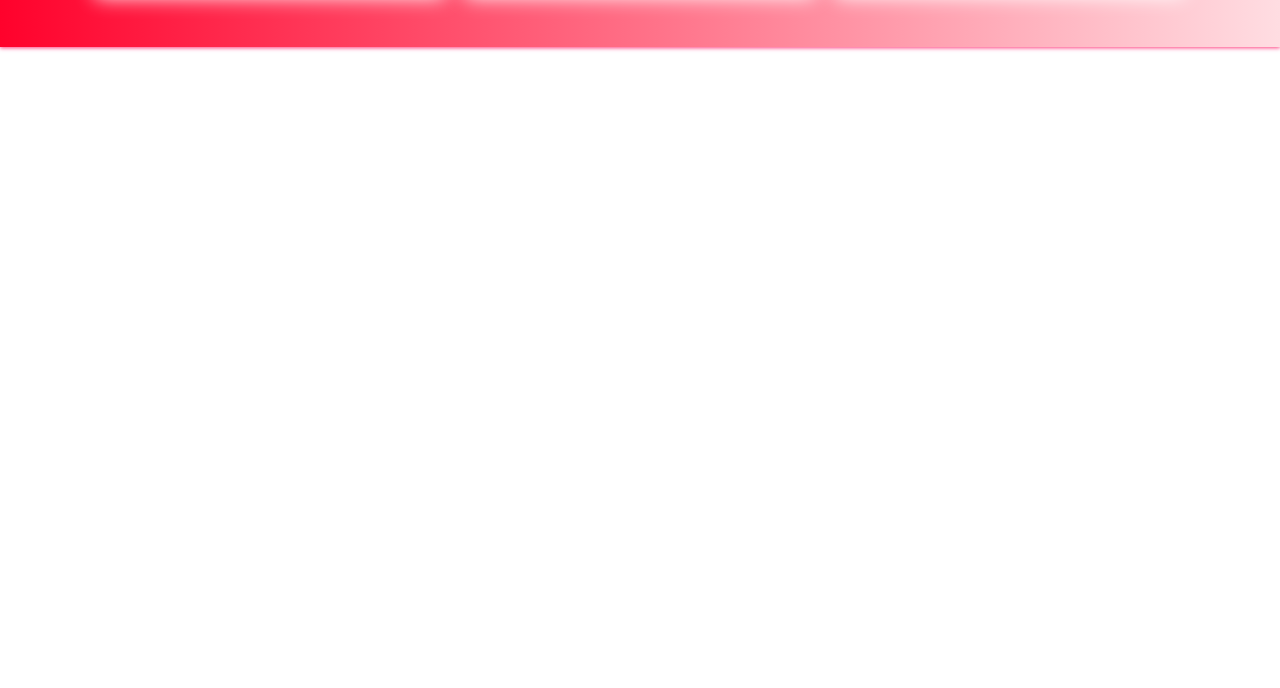
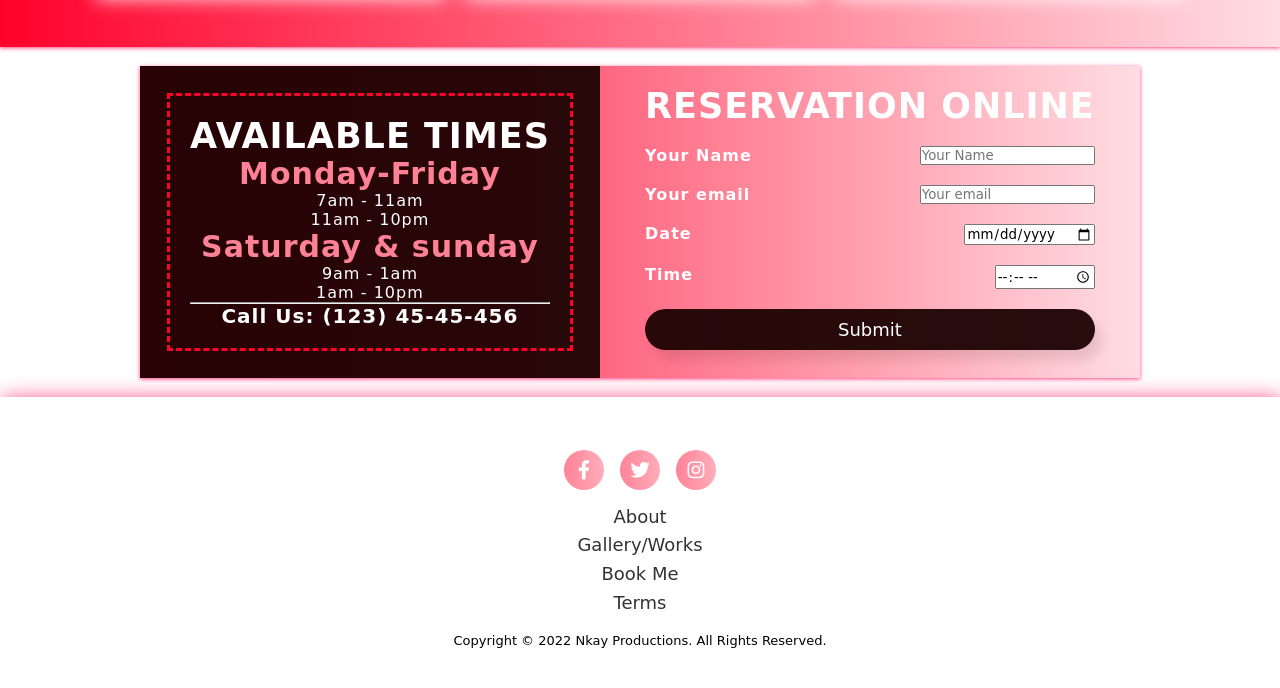
Before and after one commit to nika1414/HomeBraiding_Booking, a plain HTML site: page index.html in a window 1280 px wide. Shown: the part 1595-2283 px from the top of the page. Before the commit the page ends 1661 px from the top, so only its background shows below. Drawn offline with Linux system fonts and the light colour scheme; a web font is replaced by a local one.

Commit message:
allCommit

```diff
--- a/index.html
+++ b/index.html
@@ -33,7 +33,7 @@
           <div class="menu">
             <li class="menuItem"><a href="#About">About</a></li>
             <li class="menuItem"><a href="#Gallery">Gallery/Works</a></li>
-            <li class="menuItem"><a href="#Contacts">Book Me</a></li>
+            <li class="menuItem"><a href="#Booking">Book Me</a></li>
           </div>
         </ul>
       </nav>
@@ -118,7 +118,77 @@
       </div>
     </section>
     <br />
-    <article id="booking"></article>
+    <article id="Booking">
+      <div class="wrapper">
+        <div class="available">
+          <div class="container-time">
+            <h2 class="heading">Available Times</h2>
+            <h3 class="heading-days">Monday-Friday</h3>
+            <p>7am - 11am</p>
+            <p>11am - 10pm</p>
+
+            <h3 class="heading-days">Saturday & sunday</h3>
+            <p>9am - 1am</p>
+            <p>1am - 10pm</p>
+
+            <hr />
+
+            <h4 class="heading-phone">Call Us: (123) 45-45-456</h4>
+          </div>
+
+          <div class="container-form">
+            <form action="#">
+              <h2 class="heading heading-yellow">Reservation Online</h2>
+
+              <div class="form-field">
+                <p>Your Name</p>
+                <input type="text" placeholder="Your Name" />
+              </div>
+              <div class="form-field">
+                <p>Your email</p>
+                <input type="email" placeholder="Your email" />
+              </div>
+              <div class="form-field">
+                <p>Date</p>
+                <input type="date" />
+              </div>
+              <div class="form-field">
+                <p>Time</p>
+                <input type="time" />
+              </div>
+
+              <button class="btn">Submit</button>
+            </form>
+          </div>
+        </div>
+      </div>
+    </article>
+
+    <br />
+    <footer>
+      <div class="footer-basic">
+        <div class="social">
+          <a href="https://www.facebook.com/"
+            ><li><i class="fab fa-facebook-f"></i></li
+          ></a>
+          <a href="https://twitter.com/" target="_blank"
+            ><li><i class="fab fa-twitter"></i></li
+          ></a>
+          <a href="https://www.instagram.com/" target="_blank"
+            ><li><i class="fab fa-instagram"></i></li
+          ></a>
+        </div>
+        <ul class="list-inline">
+          <li class="list-inline-item"><a href="#About">About</a></li>
+          <li class="list-inline-item"><a href="#Gallery">Gallery/Works</a></li>
+          <li class="list-inline-item"><a href="#Booking">Book Me</a></li>
+          <li class="list-inline-item"><a href="#">Terms</a></li>
+        </ul>
+        <p class="copyright">
+          Copyright © 2022 Nkay Productions. All Rights Reserved.
+        </p>
+      </div>
+    </footer>
     <script src="script.js"></script>
   </body>
 </html>
--- a/script.js
+++ b/script.js
@@ -4,10 +4,10 @@ window.onscroll = function () {
 };
 
 // Get the navbar
-var navbar = document.querySelector("header");
+let navbar = document.querySelector("header");
 
 // Get the offset position of the navbar
-var sticky = navbar.offsetTop;
+let sticky = navbar.offsetTop;
 
 // Add the sticky class to the navbar when you reach its scroll position. Remove "sticky" when you leave the scroll position
 function myFunction() {
@@ -22,11 +22,11 @@ function myFunction() {
 }
 const menu = document.querySelector("ul");
 const menuItem = document.querySelectorAll("li");
-var allInputs = document.getElementsByTagName("input");
+let allInputs = document.getElementsByTagName("input");
 menuItem.forEach((el) => {
   el.addEventListener("click", () => {
     menu.style.position = "inherit";
-    for (var i = 0, max = allInputs.length; i < max; i++) {
+    for (let i = 0, max = allInputs.length; i < max; i++) {
       if (allInputs[i].type === "checkbox") allInputs[i].checked = false;
     }
   });
--- a/styles.css
+++ b/styles.css
@@ -241,3 +241,178 @@ input[type="checkbox"] {
     height: 200px;
   }
 }
+
+#Booking > * {
+  font-weight: 400;
+  color: #fff;
+  letter-spacing: 1px;
+}
+
+.available {
+  background-color: #fafafa;
+  max-width: 1000px;
+  margin: 0px auto;
+  background: linear-gradient(to right, rgb(255, 2, 44), rgb(255, 221, 226));
+  box-shadow: 0px 1px 4px rgb(255, 63, 128);
+  display: flex;
+}
+
+.container-time {
+  background-color: rgba(29, 3, 3, 0.95);
+  padding: 50px;
+  outline: 3px dashed rgb(255, 2, 44);
+  outline-offset: -30px;
+  text-align: center;
+}
+.heading {
+  font-size: 35px;
+  text-transform: uppercase;
+}
+
+.heading-days {
+  color: rgb(255, 129, 150);
+  font-size: 30px;
+}
+
+.heading-phone {
+  font-size: 20px;
+}
+.container-form {
+  padding: 20px 0;
+  margin: 0 auto;
+  color: white;
+}
+form {
+  display: grid;
+  grid-row-gap: 20px;
+}
+form p {
+  font-weight: 600;
+}
+.form-field {
+  display: flex;
+  justify-content: space-between;
+}
+
+input,
+select {
+  pad: 10px 15px;
+}
+
+.btn {
+  background-color: rgba(29, 3, 3, 0.95);
+  color: #fff;
+  padding: 10px 20px;
+  border: none;
+  font-size: 18px;
+  border-radius: 100px;
+  -webkit-border-radius: 100px;
+  -moz-border-radius: 100px;
+  -ms-border-radius: 100px;
+  -o-border-radius: 100px;
+  box-shadow: 7px 10px 12px rgba(29, 3, 3, 0.1);
+  cursor: pointer;
+  transition: all 0.3s;
+  -webkit-transition: all 0.3s;
+  -moz-transition: all 0.3s;
+  -ms-transition: all 0.3s;
+  -o-transition: all 0.3s;
+}
+
+.btn:hover {
+  transform: scale(1.03);
+  -webkit-transform: scale(1.03);
+  -moz-transform: scale(1.03);
+  -ms-transform: scale(1.03);
+  -o-transform: scale(1.03);
+  box-shadow: 3px 3px 15px rgba(63, 29, 29, 0.95);
+}
+
+@media screen and (max-width: 768px) {
+  .available {
+    flex-direction: column;
+  }
+  .container-form {
+    padding: 10px;
+  }
+  .heading-phone {
+    font-size: 17px;
+  }
+}
+
+@media screen and (min-width: 768px) and (max-width: 880px) {
+  .container-time {
+    padding: 30px;
+  }
+  .container-form {
+    padding: 10px;
+  }
+}
+
+.footer-basic {
+  padding: 40px 0;
+  background-color: #ffffff;
+  color: black;
+  box-shadow: 2px 2px 20px rgb(255, 63, 128);
+}
+
+.footer-basic ul {
+  padding: 0;
+  list-style: none;
+  text-align: center;
+  font-size: 18px;
+  line-height: 1.6;
+  margin-bottom: 0;
+}
+
+.footer-basic li {
+  padding: 0 10px;
+}
+
+.footer-basic ul a {
+  color: inherit;
+  text-decoration: none;
+  opacity: 0.8;
+}
+
+.footer-basic ul a:hover {
+  opacity: 1;
+}
+.social {
+  display: flex;
+  justify-content: center;
+  padding: 0.8rem 0;
+  border-radius: 0 0 12px 12px;
+}
+.social li {
+  list-style-type: none;
+  background: linear-gradient(to right, rgb(255, 131, 152), rgb(255, 173, 185));
+  color: #fff;
+  width: 40px;
+  height: 40px;
+  margin: 0 0.5rem;
+  border-radius: 50%;
+  display: flex;
+  justify-content: center;
+  align-items: center;
+  font-size: 1.2rem;
+  cursor: pointer;
+  transition: all 0.5s ease-in-out;
+}
+.social li:hover {
+  background: #edffec;
+  color: rgb(255, 69, 100);
+}
+
+.footer-basic .social > a:hover {
+  opacity: 0.9;
+}
+
+.footer-basic .copyright {
+  margin-top: 15px;
+  text-align: center;
+  font-size: 13px;
+  color: black;
+  font: bolder;
+  margin-bottom: 0;
+}
```
